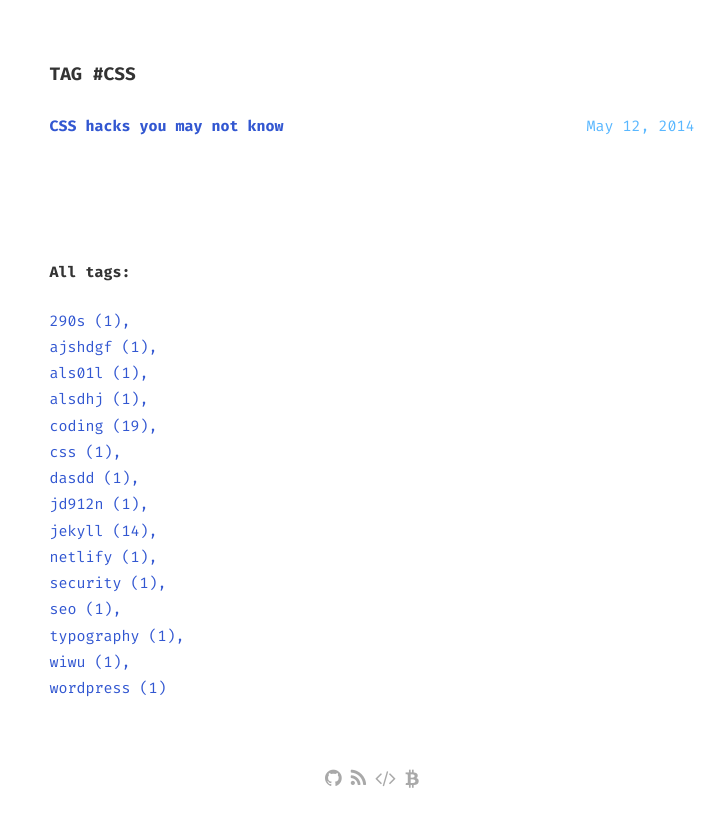
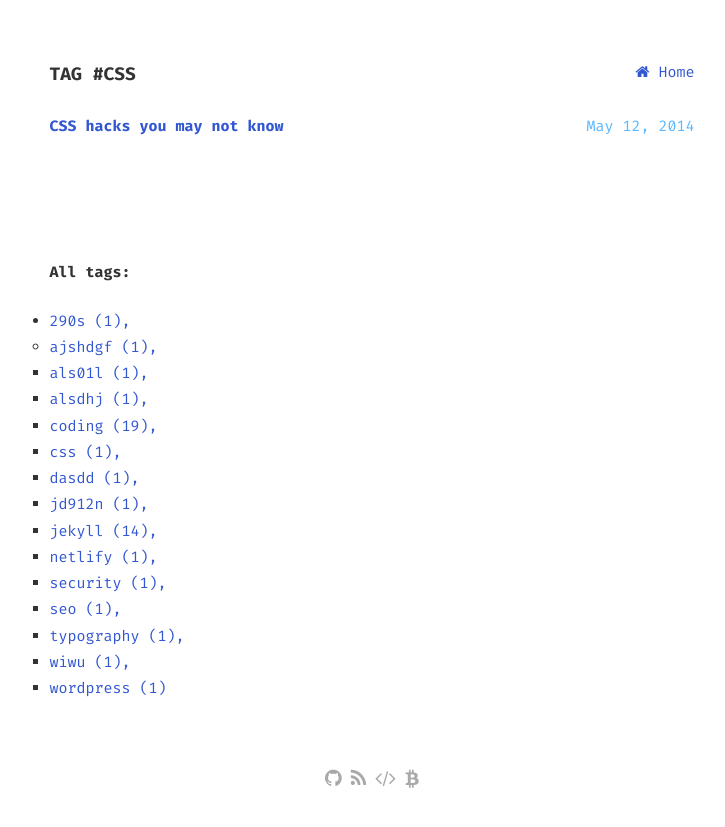
Before and after one commit to DavideBri/Gesko, a Jekyll site: the page built from tag/css/index.html, in a window 1280 px wide. Shown: the top 827 px of the page, without its empty margins (268-993 px from the left). Built offline with Jekyll 4.4.1, drawn with Linux system fonts in a browser that asks for light colours.

Commit message:
Now show every tag in the website

```diff
--- a/_layouts/tag.html
+++ b/_layouts/tag.html
@@ -2,8 +2,13 @@
 layout: default
 ---
 
+
+
 <section class="posts">
-  <h1>Tag #{{page.tag}}</h1>
+  <div class="flex-row-between">
+    <h1>Tag #{{page.tag}}</h1>
+    <a href="{{ site.github.url }}"><i class="fa fa-home" aria-hidden="true"></i> Home</a>
+  </div>
   <ul>
     {% for post in site.posts %}
     {% if post.tags contains page.tag %}
@@ -14,12 +19,17 @@ layout: default
   </ul>
 </section>
 
-<section>
+<section class="tags">
   <h2>All tags:</h2>
   {% assign tags = site.tags | sort %}
   {% for tag in tags %}
-  <a href="{{ site.baseurl }}/tag/{{ tag | first | slugify }}/">{{ tag[0] | replace:'-', ' ' }} ({{ tag | last | size
-    }}){% unless forloop.last %},</a> {% endunless %}
-  {% endfor %}
-
+  <ul>
+    <li>
+      <a class="posts" href=" {{ site.baseurl }}/tag/{{ tag | first | slugify }}/">{{ tag[0] | replace:'-', ' '
+        }} ({{ tag | last | size
+        }}){% unless forloop.last %}, {% endunless %}
+        {% endfor %}
+      </a>
+    </li>
+  </ul>
 </section>
```
